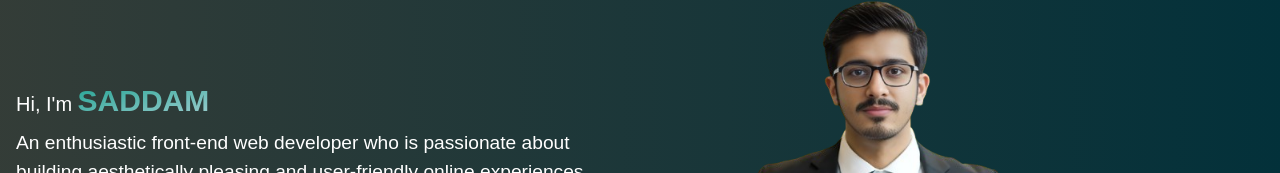
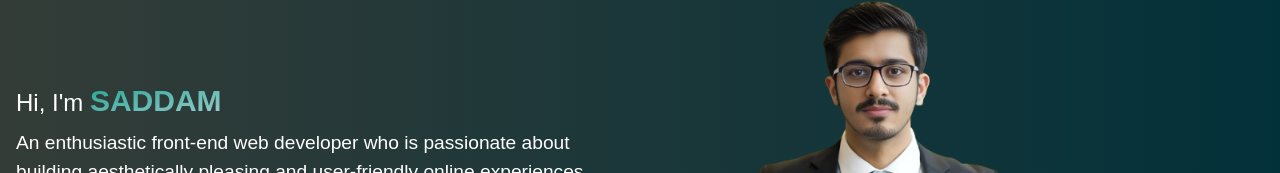
Before and after one commit to sadahussain123567/portfolio, a Next.js app in the folder portfolio-website-using--tailwind-css-main/: page / in a window 1280 px wide. Shown: the part 176-349 px from the top of the page. Built offline with nearby package versions, Linux system fonts and the light colour scheme.

Commit message:
Update Hero.tsx

```diff
--- a/portfolio-website-using--tailwind-css-main/components/Hero.tsx
+++ b/portfolio-website-using--tailwind-css-main/components/Hero.tsx
@@ -15,10 +15,10 @@ const Hero = () => {
           <motion.div
             initial={{ opacity: 0, y: 40 }}
             animate={{ opacity: 1, y: 0 }}
-            transition={{ duration: 0.5, ease: "easeOut" }}
+            transition={{ duration: 0.9, ease: "easeOut" }}
             className="flex-1 flex-col gap-[1.2rem]"
           >
-            <h2 className="text-xl">
+            <h2 className="text-2xl">
               Hi, I&apos;m{" "}
               <span className="font-bold text-3xl bg-gradient-to-tl from-[#a5d0d3] to-[#21a392] text-transparent bg-clip-text inline-block">
                 <Typewriter
```
